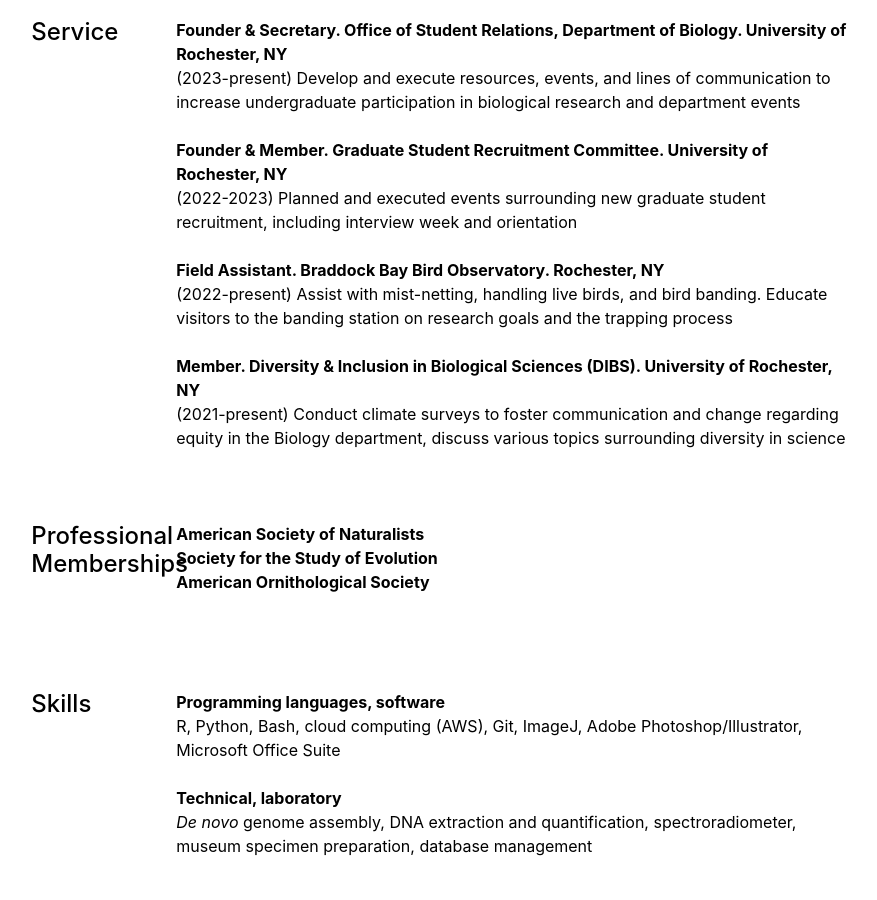
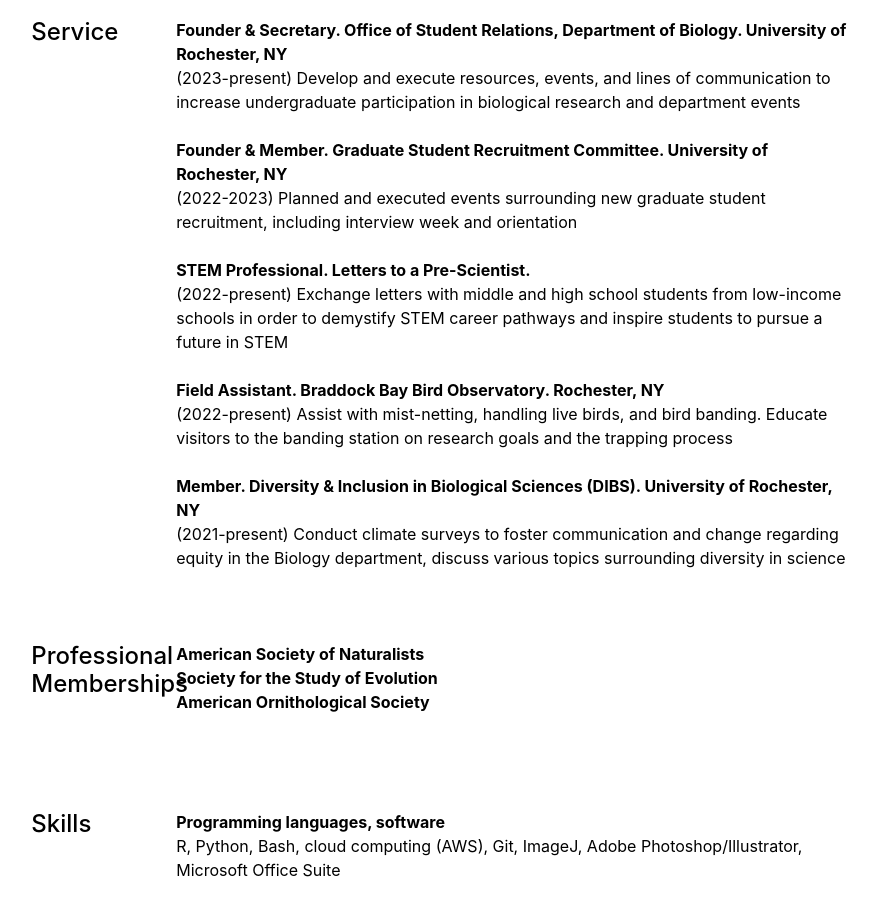
Before and after one commit to faye-romero/faye-romero.github.io, a Jekyll site: the page built from cv.md, in a window 1280 px wide and 900 px high, scrolled down 3678 px. Shown: the whole window, without its empty margins (198-1075 px from the left). Built offline with Jekyll 4.4.1, drawn with Linux system fonts in a browser that asks for light colours.

Commit message:
Update service.yml

```diff
--- a/_data/cv/service.yml
+++ b/_data/cv/service.yml
@@ -4,6 +4,9 @@
 - title: 'Founder & Member. Graduate Student Recruitment Committee. University of Rochester, NY'
   description: '(2022-2023) Planned and executed events surrounding new graduate student recruitment, including interview week and orientation'
 
+- title: 'STEM Professional. Letters to a Pre-Scientist.'
+  description: '(2022-present) Exchange letters with middle and high school students from low-income schools in order to demystify STEM career pathways and inspire students to pursue a future in STEM'
+
 - title: 'Field Assistant. Braddock Bay Bird Observatory. Rochester, NY'
   description: '(2022-present) Assist with mist-netting, handling live birds, and bird banding. Educate visitors to the banding station on research goals and the trapping process'
 
```
